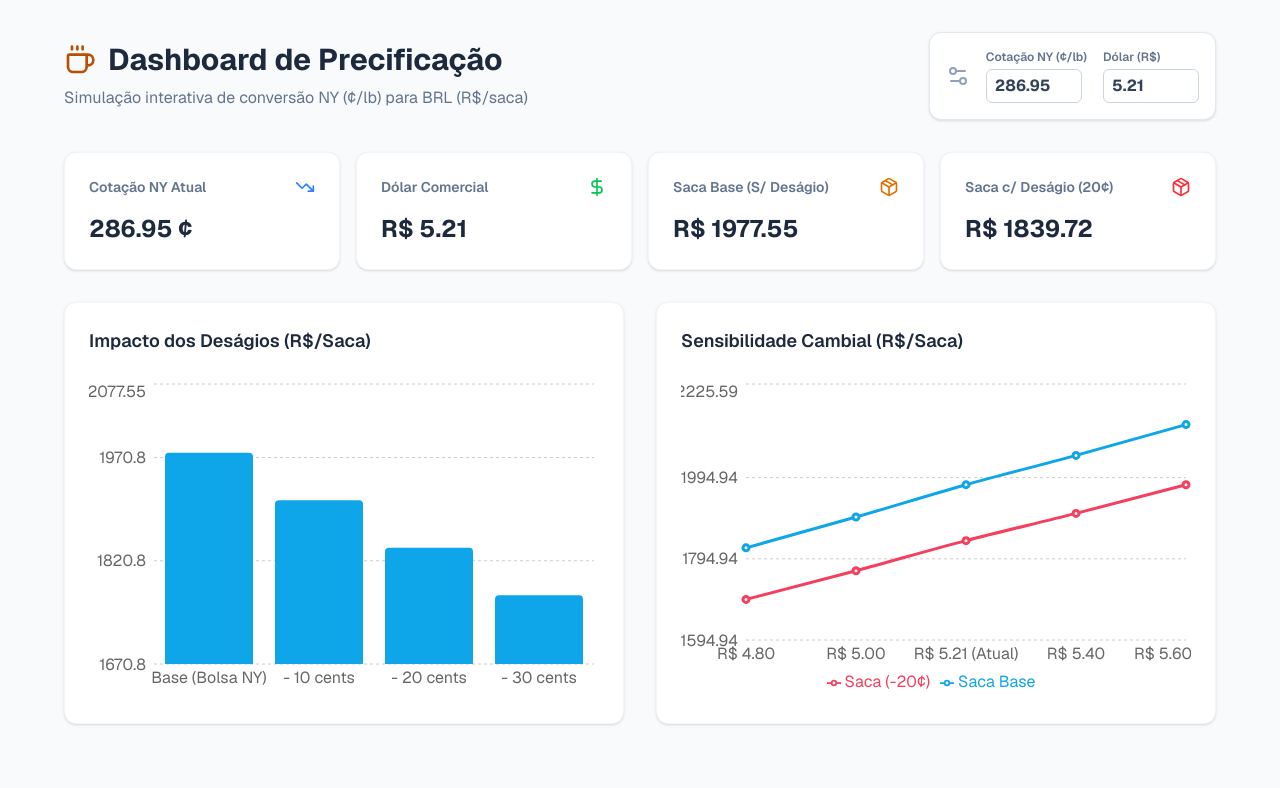
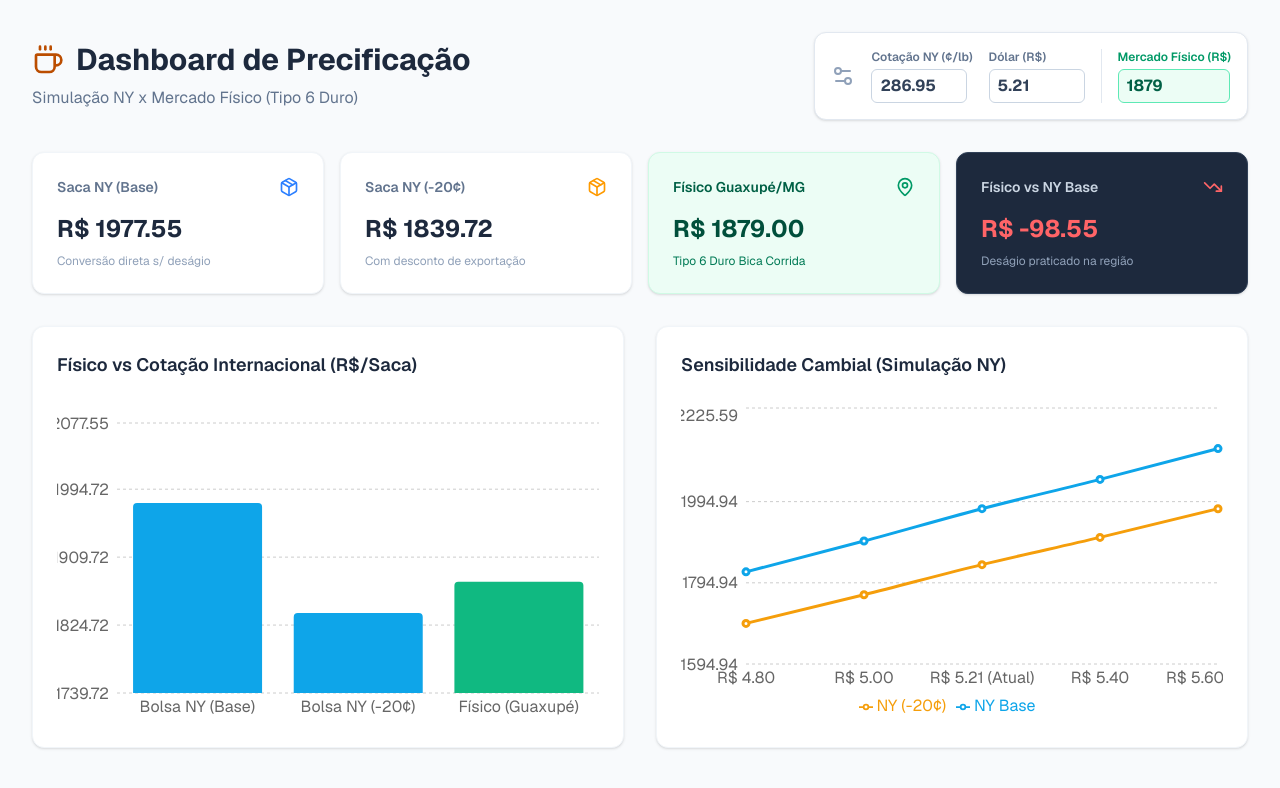
Before and after one commit to riaguirreramos/cafe-dashboard, a Next.js app: page / in a window 1280 px wide. Shown: the top 788 px of the page. Built offline with nearby package versions, Linux system fonts and the light colour scheme.

Commit message:
Update page.tsx

```diff
--- a/src/app/page.tsx
+++ b/src/app/page.tsx
@@ -1,13 +1,15 @@
 "use client";
 
 import React, { useState } from 'react';
-import { BarChart, Bar, LineChart, Line, XAxis, YAxis, CartesianGrid, Tooltip, Legend, ResponsiveContainer } from 'recharts';
-import { Coffee, DollarSign, TrendingDown, Package, Settings2 } from 'lucide-react';
+import { BarChart, Bar, LineChart, Line, XAxis, YAxis, CartesianGrid, Tooltip, Legend, ResponsiveContainer, Cell } from 'recharts';
+import { Coffee, DollarSign, TrendingDown, Package, Settings2, MapPin } from 'lucide-react';
 
 export default function CoffeeDashboard() {
   // Estados para guardar os valores digitados pelo usuário
   const [cotacaoNY, setCotacaoNY] = useState<number>(286.95);
   const [dolar, setDolar] = useState<number>(5.21);
+  const [precoFisico, setPrecoFisico] = useState<number>(1879.00); // Preço Guaxupé/Cooxupé
+
   const librasPorSaca = 132.277;
 
   // Função de cálculo
@@ -15,12 +17,17 @@ export default function CoffeeDashboard() {
     return ((nyCents / 100) * librasPorSaca * txDolar).toFixed(2);
   };
 
-  // Dados para o Gráfico de Deságio (Calculados em tempo real)
-  const dadosDesagio = [
-    { nome: 'Base (Bolsa NY)', valorR$: parseFloat(calcularValorSacaBRL(cotacaoNY, dolar)) },
-    { nome: '- 10 cents', valorR$: parseFloat(calcularValorSacaBRL(cotacaoNY - 10, dolar)) },
-    { nome: '- 20 cents', valorR$: parseFloat(calcularValorSacaBRL(cotacaoNY - 20, dolar)) },
-    { nome: '- 30 cents', valorR$: parseFloat(calcularValorSacaBRL(cotacaoNY - 30, dolar)) },
+  const sacaBaseBRL = parseFloat(calcularValorSacaBRL(cotacaoNY, dolar));
+  const sacaDesagio20BRL = parseFloat(calcularValorSacaBRL(cotacaoNY - 20, dolar));
+
+  // Diferença entre o Físico e NY Base
+  const diferencaFisicoBase = precoFisico - sacaBaseBRL;
+
+  // Dados para o Gráfico Comparativo (Agora incluindo o Mercado Físico)
+  const dadosComparativos = [
+    { nome: 'Bolsa NY (Base)', valorR$: sacaBaseBRL, tipo: 'bolsa' },
+    { nome: 'Bolsa NY (-20¢)', valorR$: sacaDesagio20BRL, tipo: 'bolsa' },
+    { nome: 'Físico (Guaxupé)', valorR$: precoFisico, tipo: 'fisico' },
   ];
 
   // Dados para o Gráfico de Sensibilidade Cambial
@@ -37,20 +44,22 @@ export default function CoffeeDashboard() {
   }));
 
   return (
-    <div className="min-h-screen bg-slate-50 p-8 font-sans">
-      <div className="max-w-6xl mx-auto">
-        <header className="mb-8 flex flex-col md:flex-row md:items-center justify-between gap-4">
+    <div className="min-h-screen bg-slate-50 p-4 md:p-8 font-sans">
+      <div className="max-w-7xl mx-auto">
+
+        {/* Cabeçalho e Inputs */}
+        <header className="mb-8 flex flex-col xl:flex-row xl:items-center justify-between gap-6">
           <div>
             <h1 className="text-3xl font-bold text-slate-800 flex items-center gap-3">
               <Coffee className="text-amber-700" size={32} />
               Dashboard de Precificação
             </h1>
-            <p className="text-slate-500 mt-2">Simulação interativa de conversão NY (¢/lb) para BRL (R$/saca)</p>
+            <p className="text-slate-500 mt-2">Simulação NY x Mercado Físico (Tipo 6 Duro)</p>
           </div>
 
           {/* Painel de Controles (Inputs) */}
-          <div className="bg-white p-4 rounded-xl shadow-sm border border-slate-200 flex gap-4 items-center">
-            <Settings2 className="text-slate-400" size={24} />
+          <div className="bg-white p-4 rounded-xl shadow-sm border border-slate-200 flex flex-wrap gap-4 items-center">
+            <Settings2 className="text-slate-400 hidden md:block" size={24} />
             <div>
               <label className="block text-xs font-semibold text-slate-500 mb-1">Cotação NY (¢/lb)</label>
               <input
@@ -70,54 +79,86 @@ export default function CoffeeDashboard() {
                 className="w-24 px-2 py-1 border border-slate-300 rounded-md font-bold text-slate-700 focus:outline-none focus:ring-2 focus:ring-green-500"
               />
             </div>
+            <div className="pl-4 border-l border-slate-200">
+              <label className="block text-xs font-semibold text-emerald-600 mb-1">Mercado Físico (R$)</label>
+              <input
+                type="number"
+                value={precoFisico}
+                onChange={(e) => setPrecoFisico(Number(e.target.value))}
+                className="w-28 px-2 py-1 border border-emerald-300 bg-emerald-50 rounded-md font-bold text-emerald-800 focus:outline-none focus:ring-2 focus:ring-emerald-500"
+              />
+            </div>
           </div>
         </header>
 
         {/* Cards de Resumo */}
-        <div className="grid grid-cols-1 md:grid-cols-4 gap-4 mb-8">
+        <div className="grid grid-cols-1 md:grid-cols-2 lg:grid-cols-4 gap-4 mb-8">
+          {/* Card NY */}
           <div className="bg-white p-6 rounded-xl shadow-sm border border-slate-100">
             <div className="flex justify-between items-center mb-4">
-              <h3 className="text-sm font-semibold text-slate-500">Cotação NY Atual</h3>
-              <TrendingDown className="text-blue-500" size={20} />
+              <h3 className="text-sm font-semibold text-slate-500">Saca NY (Base)</h3>
+              <Package className="text-blue-500" size={20} />
             </div>
-            <p className="text-2xl font-bold text-slate-800">{cotacaoNY} ¢</p>
+            <p className="text-2xl font-bold text-slate-800">R$ {sacaBaseBRL.toFixed(2)}</p>
+            <p className="text-xs text-slate-400 mt-2">Conversão direta s/ deságio</p>
           </div>
+
+          {/* Card NY com Deságio */}
           <div className="bg-white p-6 rounded-xl shadow-sm border border-slate-100">
             <div className="flex justify-between items-center mb-4">
-              <h3 className="text-sm font-semibold text-slate-500">Dólar Comercial</h3>
-              <DollarSign className="text-green-500" size={20} />
+              <h3 className="text-sm font-semibold text-slate-500">Saca NY (-20¢)</h3>
+              <Package className="text-amber-500" size={20} />
             </div>
-            <p className="text-2xl font-bold text-slate-800">R$ {dolar.toFixed(2)}</p>
+            <p className="text-2xl font-bold text-slate-800">R$ {sacaDesagio20BRL.toFixed(2)}</p>
+            <p className="text-xs text-slate-400 mt-2">Com desconto de exportação</p>
           </div>
-          <div className="bg-white p-6 rounded-xl shadow-sm border border-slate-100">
+
+          {/* Card Físico */}
+          <div className="bg-emerald-50 p-6 rounded-xl shadow-sm border border-emerald-100 relative overflow-hidden">
+            <div className="flex justify-between items-center mb-4 relative z-10">
+              <h3 className="text-sm font-semibold text-emerald-800">Físico Guaxupé/MG</h3>
+              <MapPin className="text-emerald-600" size={20} />
+            </div>
+            <p className="text-2xl font-bold text-emerald-900 relative z-10">R$ {precoFisico.toFixed(2)}</p>
+            <p className="text-xs text-emerald-700 mt-2 relative z-10">Tipo 6 Duro Bica Corrida</p>
+          </div>
+
+          {/* Card Comparativo */}
+          <div className="bg-slate-800 p-6 rounded-xl shadow-sm border border-slate-700">
             <div className="flex justify-between items-center mb-4">
-              <h3 className="text-sm font-semibold text-slate-500">Saca Base (S/ Deságio)</h3>
-              <Package className="text-amber-600" size={20} />
+              <h3 className="text-sm font-semibold text-slate-300">Físico vs NY Base</h3>
+              <TrendingDown className={diferencaFisicoBase < 0 ? "text-red-400" : "text-green-400"} size={20} />
             </div>
-            <p className="text-2xl font-bold text-slate-800">R$ {dadosDesagio[0].valorR$}</p>
-          </div>
-          <div className="bg-white p-6 rounded-xl shadow-sm border border-slate-100">
-            <div className="flex justify-between items-center mb-4">
-              <h3 className="text-sm font-semibold text-slate-500">Saca c/ Deságio (20¢)</h3>
-              <Package className="text-red-500" size={20} />
-            </div>
-            <p className="text-2xl font-bold text-slate-800">R$ {dadosDesagio[2].valorR$}</p>
+            <p className={`text-2xl font-bold ${diferencaFisicoBase < 0 ? "text-red-400" : "text-green-400"}`}>
+              {diferencaFisicoBase > 0 ? '+' : ''}R$ {diferencaFisicoBase.toFixed(2)}
+            </p>
+            <p className="text-xs text-slate-400 mt-2">
+              {diferencaFisicoBase < 0 ? "Deságio praticado na região" : "Prêmio praticado na região"}
+            </p>
           </div>
         </div>
 
         {/* Área dos Gráficos */}
         <div className="grid grid-cols-1 lg:grid-cols-2 gap-8">
-          {/* Gráfico 1: Comparativo de Deságios */}
+
+          {/* Gráfico 1: Comparativo Físico vs NY */}
           <div className="bg-white p-6 rounded-xl shadow-sm border border-slate-100">
-            <h3 className="text-lg font-semibold text-slate-800 mb-6">Impacto dos Deságios (R$/Saca)</h3>
+            <h3 className="text-lg font-semibold text-slate-800 mb-6">Físico vs Cotação Internacional (R$/Saca)</h3>
             <div className="h-80">
               <ResponsiveContainer width="100%" height="100%">
-                <BarChart data={dadosDesagio}>
+                <BarChart data={dadosComparativos} margin={{ top: 20 }}>
                   <CartesianGrid strokeDasharray="3 3" vertical={false} />
                   <XAxis dataKey="nome" axisLine={false} tickLine={false} />
                   <YAxis axisLine={false} tickLine={false} domain={['dataMin - 100', 'dataMax + 100']} />
-                  <Tooltip formatter={(value) => `R$ ${value}`} />
-                  <Bar dataKey="valorR$" fill="#0ea5e9" radius={[4, 4, 0, 0]} name="Valor em Reais" />
+                  <Tooltip
+                    formatter={(value) => `R$ ${value}`}
+                    cursor={{fill: '#f1f5f9'}}
+                  />
+                  <Bar dataKey="valorR$" radius={[4, 4, 0, 0]}>
+                    {dadosComparativos.map((entry, index) => (
+                      <Cell key={`cell-${index}`} fill={entry.tipo === 'fisico' ? '#10b981' : '#0ea5e9'} />
+                    ))}
+                  </Bar>
                 </BarChart>
               </ResponsiveContainer>
             </div>
@@ -125,7 +166,7 @@ export default function CoffeeDashboard() {
 
           {/* Gráfico 2: Sensibilidade Cambial */}
           <div className="bg-white p-6 rounded-xl shadow-sm border border-slate-100">
-            <h3 className="text-lg font-semibold text-slate-800 mb-6">Sensibilidade Cambial (R$/Saca)</h3>
+            <h3 className="text-lg font-semibold text-slate-800 mb-6">Sensibilidade Cambial (Simulação NY)</h3>
             <div className="h-80">
               <ResponsiveContainer width="100%" height="100%">
                 <LineChart data={dadosCambio}>
@@ -134,8 +175,8 @@ export default function CoffeeDashboard() {
                   <YAxis axisLine={false} tickLine={false} domain={['dataMin - 100', 'dataMax + 100']} />
                   <Tooltip formatter={(value) => `R$ ${value}`} />
                   <Legend />
-                  <Line type="monotone" dataKey="sacaBase" stroke="#0ea5e9" strokeWidth={3} name="Saca Base" />
-                  <Line type="monotone" dataKey="sacaDesagio20" stroke="#f43f5e" strokeWidth={3} name="Saca (-20¢)" />
+                  <Line type="monotone" dataKey="sacaBase" stroke="#0ea5e9" strokeWidth={3} name="NY Base" />
+                  <Line type="monotone" dataKey="sacaDesagio20" stroke="#f59e0b" strokeWidth={3} name="NY (-20¢)" />
                 </LineChart>
               </ResponsiveContainer>
             </div>
```
